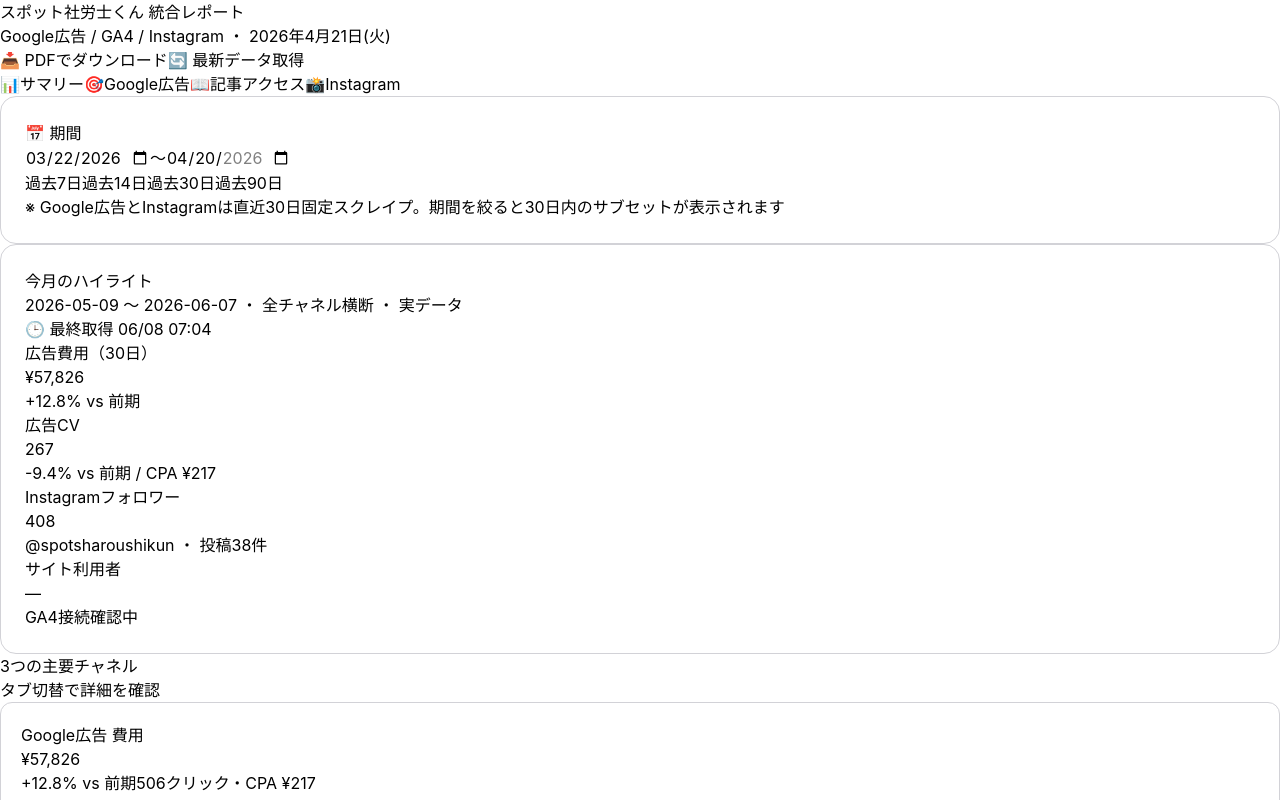
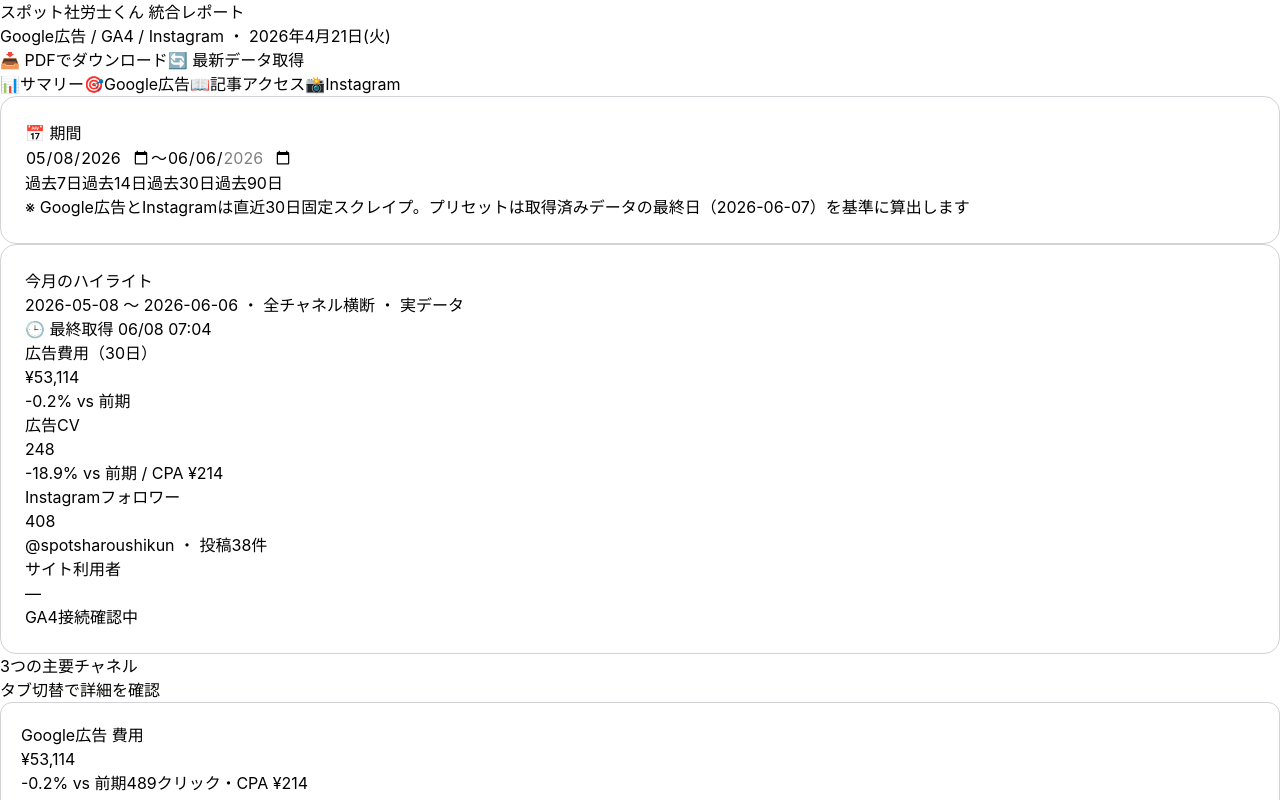
Before and after one commit to jamworksfujiki-jpg/spot-report, a Next.js app: page / in a window 1280 px wide. Shown: the top 800 px of the page. Built offline with nearby package versions, Linux system fonts and the light colour scheme.

Commit message:
fix(date-picker): プリセット基準日をスクレイプ済みデータの最終日に合わせる

```diff
--- a/src/app/page.tsx
+++ b/src/app/page.tsx
@@ -1,5 +1,5 @@
 "use client";
-import { useState } from "react";
+import { useState, useEffect } from "react";
 import { Tabs } from "@/components/Tabs";
 import { ExecutiveSummary } from "@/components/ExecutiveSummary";
 import { GoogleAdsView } from "@/components/GoogleAdsView";
@@ -19,7 +19,23 @@
   const [refreshKey, setRefreshKey] = useState(0);
   const [refreshing, setRefreshing] = useState(false);
   const [range, setRange] = useState<DateRange>(() => lastNDaysRange(30));
+  const [adsMaxDate, setAdsMaxDate] = useState<string | undefined>(undefined);
   const today = new Date().toLocaleDateString("ja-JP", { year: "numeric", month: "long", day: "numeric", weekday: "short" });
+
+  // Google広告データの最終日を取得し、プリセット計算に使う + 初回ロード時に範囲をデータ窓に合わせる
+  useEffect(() => {
+    fetch("/api/ads")
+      .then((r) => r.json())
+      .then((j) => {
+        const periodTo: string | undefined = j?.data?.period?.to;
+        if (periodTo) {
+          setAdsMaxDate(periodTo);
+          // 初期は「スクレイプ済み窓の過去30日」に合わせる
+          setRange(lastNDaysRange(30, periodTo));
+        }
+      })
+      .catch(() => { /* ignore */ });
+  }, [refreshKey]);
 
   async function refresh() {
     setRefreshing(true);
@@ -66,7 +82,7 @@
           <Tabs tabs={TABS} active={active} onChange={setActive} />
         </div>
         <div className="mt-4">
-          <DateRangePicker value={range} onChange={setRange} />
+          <DateRangePicker value={range} onChange={setRange} dataMaxDate={adsMaxDate} />
         </div>
       </header>
 
--- a/src/components/DateRangePicker.tsx
+++ b/src/components/DateRangePicker.tsx
@@ -24,20 +24,34 @@
   return d.toISOString().slice(0, 10);
 }
 
-export function lastNDaysRange(n: number): DateRange {
-  const today = todayJst();
-  const start = new Date(today);
-  start.setDate(today.getDate() - (n - 1));
-  return { from: isoDate(start), to: isoDate(today) };
+/**
+ * 過去N日間の範囲を返す。anchorDate（基準日）を指定するとそこを「to」に。
+ * 省略時はJSTの今日を基準にする。
+ */
+export function lastNDaysRange(n: number, anchorDate?: string): DateRange {
+  let to: Date;
+  if (anchorDate) {
+    to = new Date(`${anchorDate}T00:00:00+09:00`);
+  } else {
+    to = todayJst();
+  }
+  const start = new Date(to);
+  start.setDate(to.getDate() - (n - 1));
+  return { from: isoDate(start), to: isoDate(to) };
 }
 
 export function DateRangePicker({
   value,
   onChange,
+  dataMaxDate,
 }: {
   value: DateRange;
   onChange: (r: DateRange) => void;
+  /** スクレイプ済みデータの最終日（YYYY-MM-DD）。プリセット計算とmax値に使う */
+  dataMaxDate?: string;
 }) {
+  // データの最終日を基準にする（無ければJST今日）
+  const anchor = dataMaxDate || isoDate(todayJst());
   return (
     <div className="card flex flex-wrap items-center gap-3">
       <span className="text-[13px] font-medium text-[#1D1D1F]">📅 期間</span>
@@ -54,14 +68,14 @@
           type="date"
           value={value.to}
           min={value.from}
-          max={isoDate(todayJst())}
+          max={anchor}
           onChange={(e) => onChange({ ...value, to: e.target.value })}
           className="px-3 py-1.5 text-sm rounded-lg border border-[#D2D2D7] bg-white text-[#1D1D1F] min-h-[36px]"
         />
       </div>
       <div className="flex flex-wrap gap-1">
         {PRESETS.map((p) => {
-          const r = lastNDaysRange(p.days);
+          const r = lastNDaysRange(p.days, anchor);
           const active = r.from === value.from && r.to === value.to;
           return (
             <button
@@ -79,7 +93,7 @@
         })}
       </div>
       <span className="text-[11px] text-[#6E6E73] ml-auto">
-        ※ Google広告とInstagramは直近30日固定スクレイプ。期間を絞ると30日内のサブセットが表示されます
+        ※ Google広告とInstagramは直近30日固定スクレイプ。プリセットは取得済みデータの最終日（{anchor}）を基準に算出します
       </span>
     </div>
   );
```
